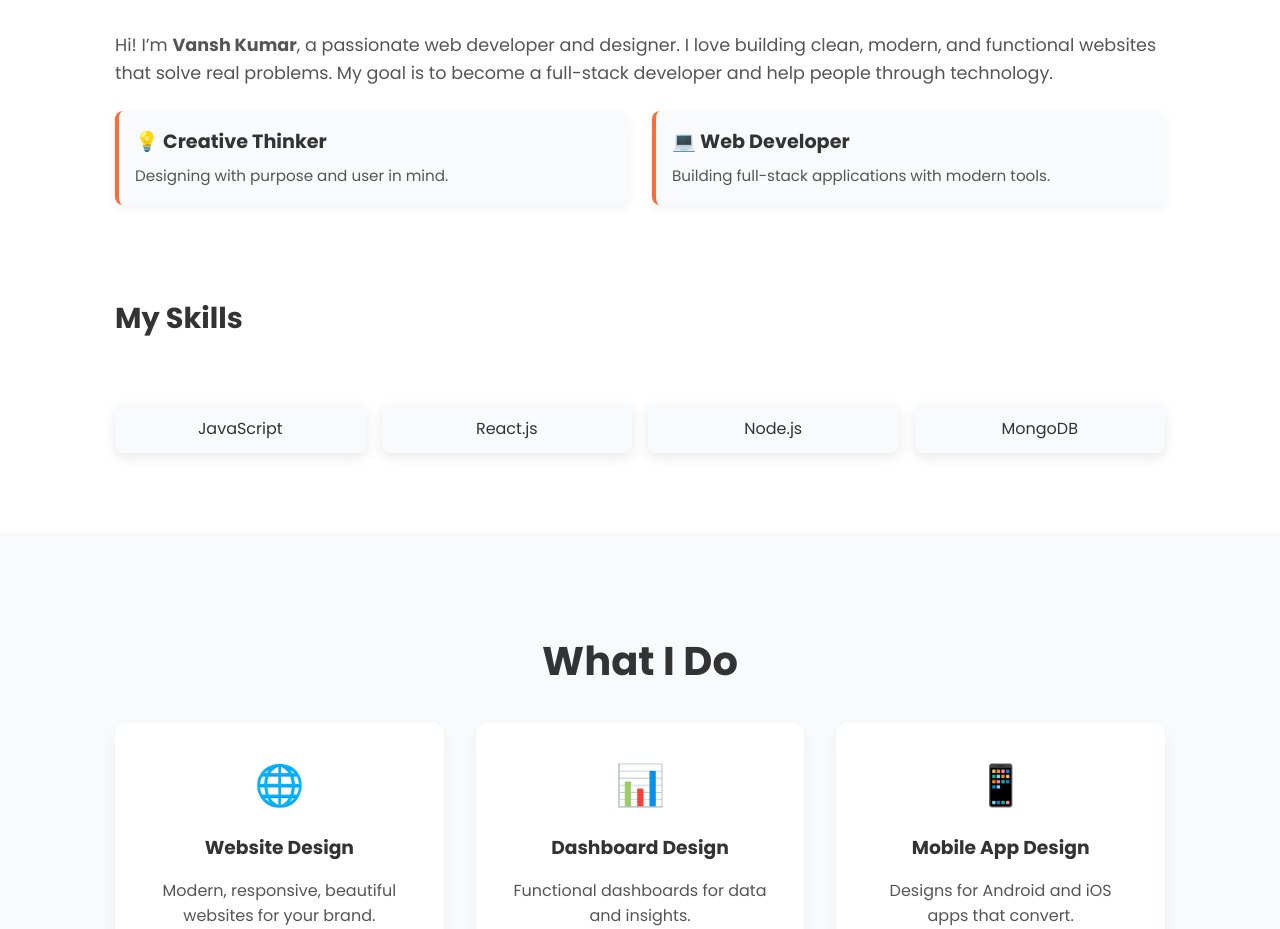
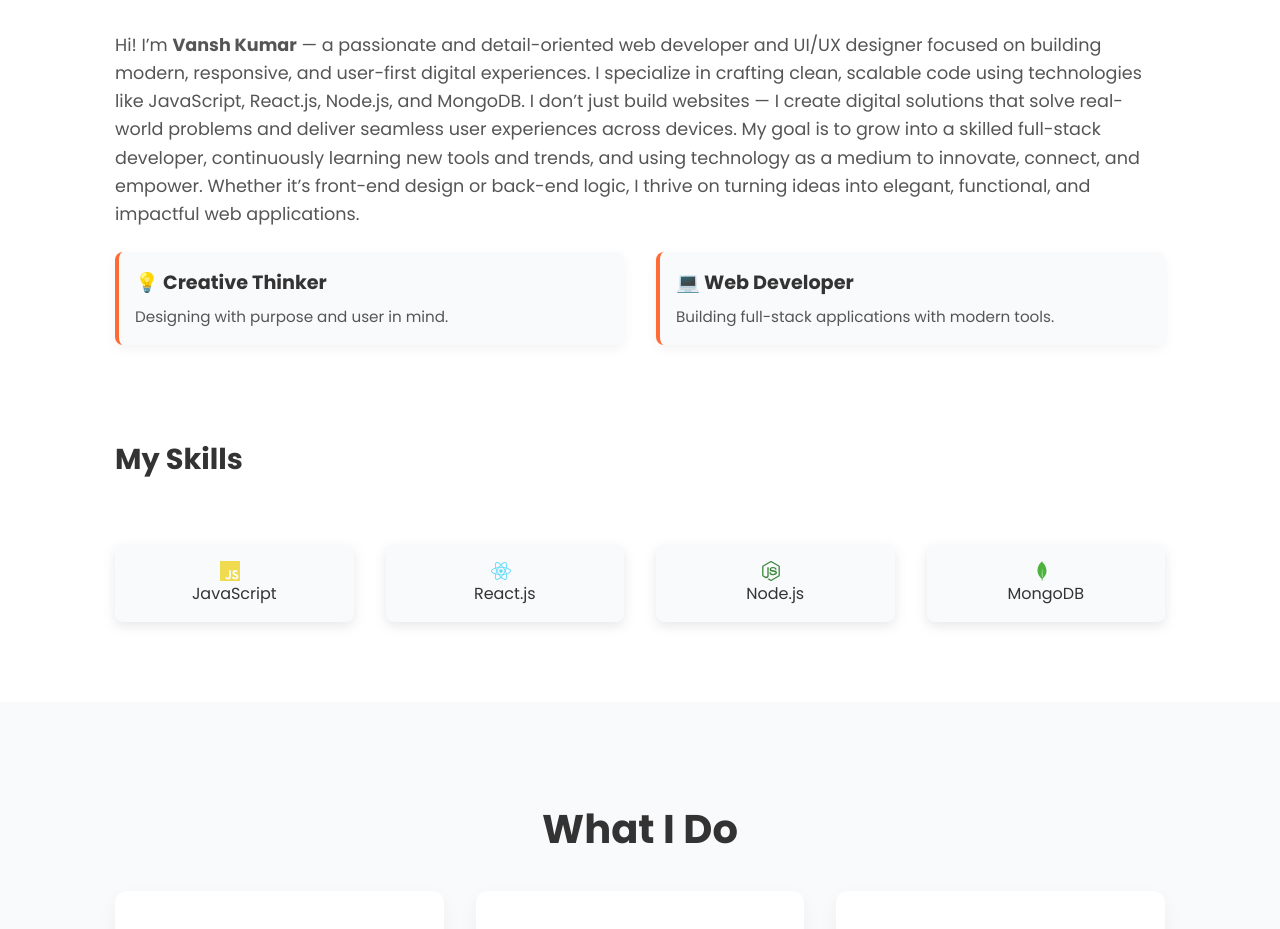
Before and after one commit to vansh-222/My-portfolio, a React (Create React App) app: page / in a window 1280 px wide. Shown: the part 655-1584 px from the top of the page. Built offline with nearby package versions, Linux system fonts and the light colour scheme.

Commit message:
Your commit message here

```diff
--- a/src/App.css
+++ b/src/App.css
@@ -169,7 +169,7 @@ body {
 .highlight-boxes {
   display: flex;
   flex-wrap: wrap;
-  gap: 1.5rem;
+  gap: 2rem;
   margin-top: 1rem;
   margin-bottom: 2rem;
 }
@@ -205,17 +205,28 @@ body {
   padding: 0;
   display: grid;
   grid-template-columns: repeat(auto-fit, minmax(150px, 1fr));
-  gap: 1rem;
+  gap: 2rem;
 }
 
 .skills-list li {
   background: #f9fafc;
   border-radius: 8px;
-  padding: 0.75rem 1rem;
+  padding: 1rem;
   box-shadow: 0 4px 12px rgba(121, 121, 121, 0.171);
   transition: transform 0.2s ease;
   text-align: center;
+  display: flex;
+  flex-direction: column;
+  align-items: center;
+  justify-content: center;
 }
+
+.skills-list li p {
+  margin-top: 0.5rem;
+  font-weight: 500;
+  color: #333;
+}
+
 
 .skills-list li:hover {
   transform: translateY(-3px);
--- a/src/components/About.js
+++ b/src/components/About.js
@@ -1,4 +1,5 @@
 // src/components/About.js
+import { SiJavascript, SiReact, SiNodedotjs, SiMongodb } from "react-icons/si";
 
 export default function About() {
   return (
@@ -9,9 +10,10 @@ export default function About() {
             <div>
               <h2>About Me</h2>
               <p>
-                Hi! I’m <strong>Vansh Kumar</strong>, a passionate web developer and designer. I love
-                building clean, modern, and functional websites that solve real problems.
-                My goal is to become a full-stack developer and help people through technology.
+                Hi! I’m <strong>Vansh Kumar</strong> — a passionate and detail-oriented web developer and UI/UX designer focused on building modern, responsive, and user-first digital experiences.
+                I specialize in crafting clean, scalable code using technologies like JavaScript, React.js, Node.js, and MongoDB. I don’t just build websites — I create digital solutions that solve real-world problems and deliver seamless user experiences across devices.
+
+                My goal is to grow into a skilled full-stack developer, continuously learning new tools and trends, and using technology as a medium to innovate, connect, and empower. Whether it’s front-end design or back-end logic, I thrive on turning ideas into elegant, functional, and impactful web applications.
               </p>
 
               <div className="highlight-boxes">
@@ -29,10 +31,22 @@ export default function About() {
 
           <h3>My Skills</h3>
           <ul className="skills-list">
-            <li>JavaScript</li>
-            <li>React.js</li>
-            <li>Node.js</li>
-            <li>MongoDB</li>
+            <li>
+              <SiJavascript size={20} color="#f0db4f" style={{ marginRight: "8px" }} />
+              JavaScript
+            </li>
+            <li>
+              <SiReact size={20} color="#61DBFB" style={{ marginRight: "8px" }} />
+              React.js
+            </li>
+            <li>
+              <SiNodedotjs size={20} color="#3C873A" style={{ marginRight: "8px" }} />
+              Node.js
+            </li>
+            <li>
+              <SiMongodb size={20} color="#4DB33D" style={{ marginRight: "8px" }} />
+              MongoDB
+            </li>
           </ul>
         </div>
       </div>
--- a/src/components/Hero.js
+++ b/src/components/Hero.js
@@ -14,7 +14,7 @@ export default function Hero() {
             </div>
           </div>
           <div className="hero-image">
-            <img src="Photo.jpeg" alt="Vansh Kumar" />
+            <img src="photo-6.png" alt="Vansh Kumar" />
           </div>
         </div>
       </div>
--- a/src/components/Services.js
+++ b/src/components/Services.js
@@ -11,8 +11,8 @@ export default function Services() {
           </div>
           <div className="service-card">
             <div className="icon">📊</div>
-            <h3>Dashboard Design</h3>
-            <p>Functional dashboards for data and insights.</p>
+            <h3>Portfolio Websites</h3>
+            <p>Simple and ready to use Portfolio.</p>
           </div>
           <div className="service-card">
             <div className="icon">📱</div>
```
Also changed, not shown: public/Photo.jpeg (deleted), public/photo-6.png (added).
